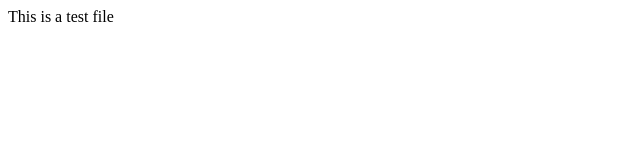
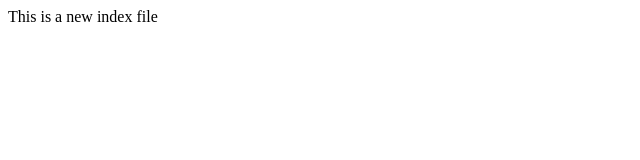
Before and after one commit to doiob/jenkins, a plain HTML site: page index.html in a window 1280 px wide. Shown: the full height of the page, 0-640 px from the left. Drawn offline with Linux system fonts and the light colour scheme.

Commit message:
index file update

```diff
--- a/index.html
+++ b/index.html
@@ -1,5 +1,5 @@
 <html>
 	<body>
-		<p>This is a  test file
+		<p>This is a new index file
 	</body>
 </html>
```
